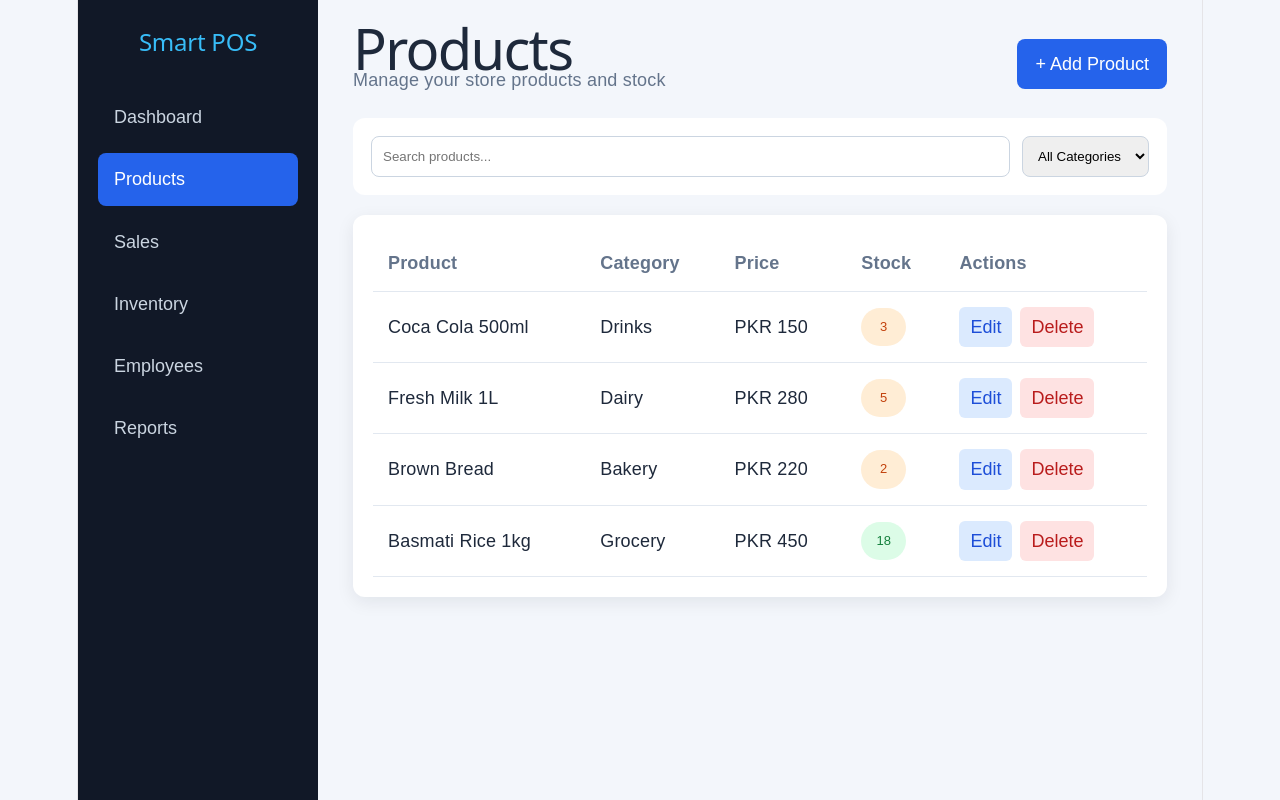
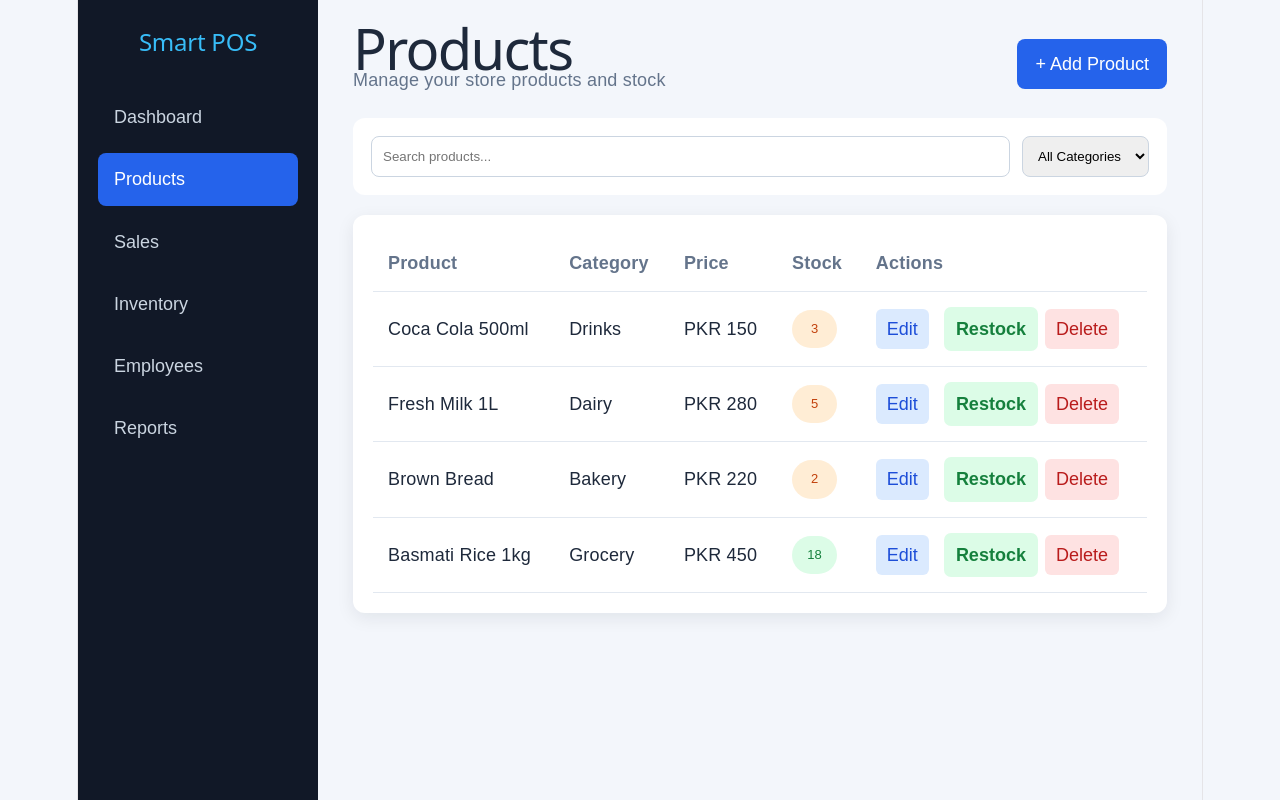
Before and after one commit to kashifmirza11/smart-retail-pos, a React (Vite) app: page / in a window 1280 px wide. Both pictures are taken after a click on the button "Products". Built offline with nearby package versions, Linux system fonts and the light colour scheme.

Commit message:
Add product restock feature

```diff
--- a/src/App.css
+++ b/src/App.css
@@ -456,3 +456,17 @@ th {
     flex-direction: column;
   }
 }
+.restock-button {
+  padding: 9px 12px;
+  margin: 0 7px;
+  border: none;
+  border-radius: 7px;
+  background: #dcfce7;
+  color: #15803d;
+  font-weight: 600;
+  cursor: pointer;
+}
+
+.restock-button:hover {
+  background: #bbf7d0;
+}
--- a/src/products.jsx
+++ b/src/products.jsx
@@ -58,6 +58,29 @@ function Products() {
 
     return matchesSearch && matchesCategory;
   });
+  const handleRestock = (product) => {
+    const amount = Number(
+      prompt(`How many units do you want to add for ${product.name}?`),
+    );
+
+    if (!Number.isInteger(amount) || amount <= 0) {
+      alert("Please enter a valid quantity greater than 0.");
+      return;
+    }
+
+    setProducts((currentProducts) =>
+      currentProducts.map((item) =>
+        item.id === product.id
+          ? {
+              ...item,
+              stock: Number(item.stock) + amount,
+            }
+          : item,
+      ),
+    );
+
+    alert(`${amount} units added to ${product.name}.`);
+  };
   const handleAddProduct = () => {
     if (
       newProduct.name.trim() === "" ||
@@ -257,6 +280,13 @@ function Products() {
                   </button>
                   <button
                     type="button"
+                    className="restock-button"
+                    onClick={() => handleRestock(product)}
+                  >
+                    Restock
+                  </button>
+                  <button
+                    type="button"
                     className="delete-button"
                     onClick={() => handleDeleteProduct(product.id)}
                   >
```
